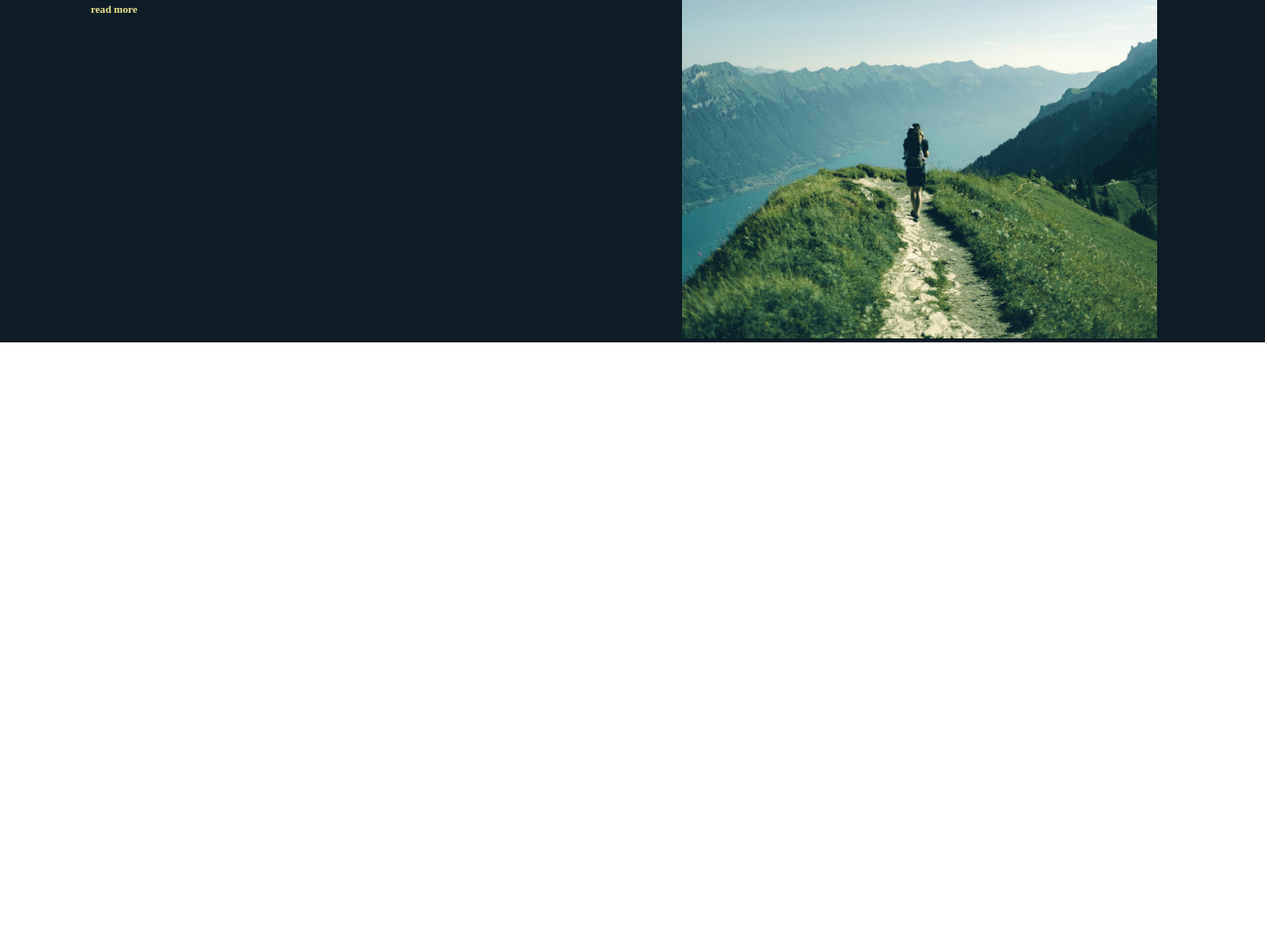
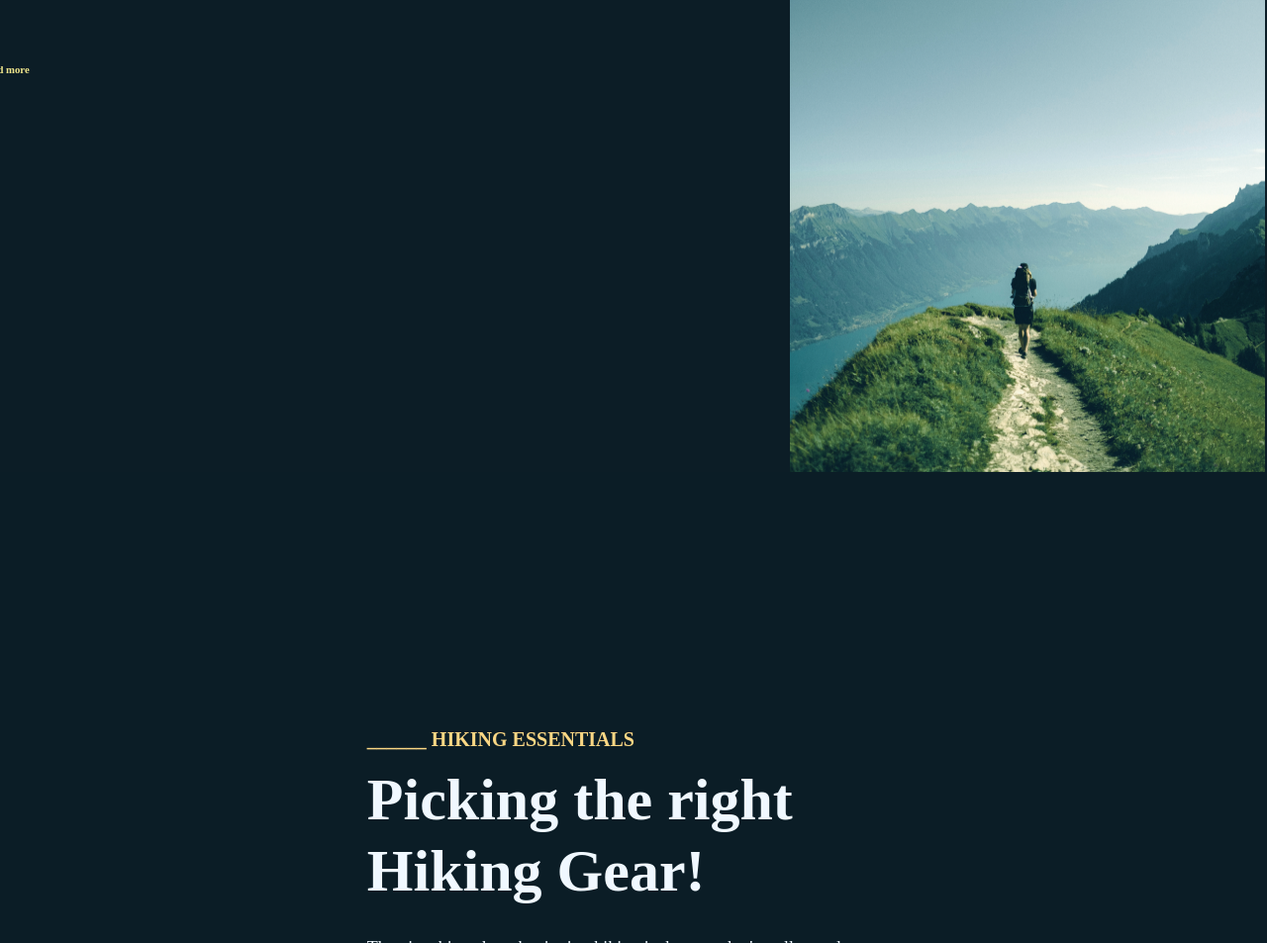
Before and after one commit to Maureen-Njango/group3, a plain HTML site: page index.html in a window 1280 px wide. Shown: the part 1597-2550 px from the top of the page at 99% size. Before the commit the page ends 1951 px from the top, so only its background shows below. Drawn offline with Linux system fonts and the light colour scheme.

Commit message:
add page3

```diff
--- a/index.html
+++ b/index.html
@@ -44,5 +44,20 @@
         <img src="/images/one.png">
       </div>
     </div>
+    <div>
+    <div class="container">
+      <div>
+      <h5>______  HIKING ESSENTIALS</h5>
+      <h2>Picking the right<br><br>Hiking Gear!</h2>
+      <p>The nice thing about beginning hiking is that you don't really need any<br>special gear, you can probably get away with things you already have.<br>Let's start with clothing. A typical mistake hiking beginners make is wearing<br>jeans and regular clothes, which will get heavy and chafe wif they get<br>sweaty or wet.
+      </p>
+      <br>
+      <h4>read more <i class="fa-solid fa-arrow-right"></i></h4>
+      </div>
+      </div>
+  <div>
+  <img src="/images/mt.jpg" alt="Mountain">
+      </div>
+      </div>
 </body>
 </html>
--- a/style.css
+++ b/style.css
@@ -30,3 +30,49 @@ body{
 h6{
     color: khaki;
 }
+body{
+    background-color: rgb(11, 29, 38);
+}
+
+p{
+    text-align: left;
+    color: aliceblue;
+    font-size: 18px;
+}
+
+  h2 {
+    color: aliceblue;
+    font-size: 60px;
+    line-height: 36px;
+    margin-top: 20px;
+  }
+
+
+  h5 {
+    color: #fbd784;
+    font-size: 20px;
+    line-height: 20px;
+    margin-top: 10px;
+  }
+
+  img {
+    padding-top: 150px;
+    padding-left: 300px;
+    float: left;
+    width: 480px;
+    height: 680px;
+  }
+
+  .container {
+    padding-top: 250px;
+    padding-left: 100px;
+    padding-right: 350px;
+    float: right;
+    max-width: 600px;
+    margin-bottom: 280px;
+  }
+
+  h4{
+    color: #fbd784;
+    font-size: 20px;
+  }
```
Also changed, not shown: images/mt.jpg (added).
